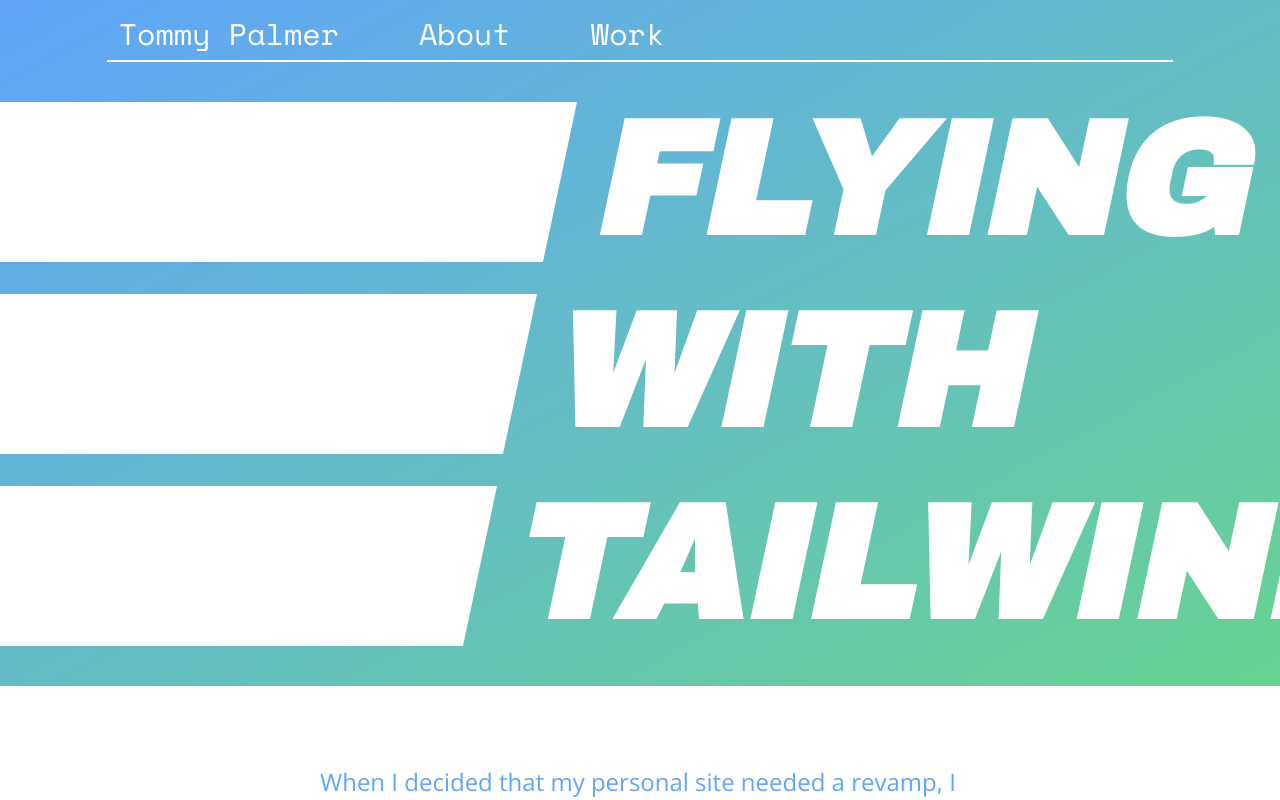
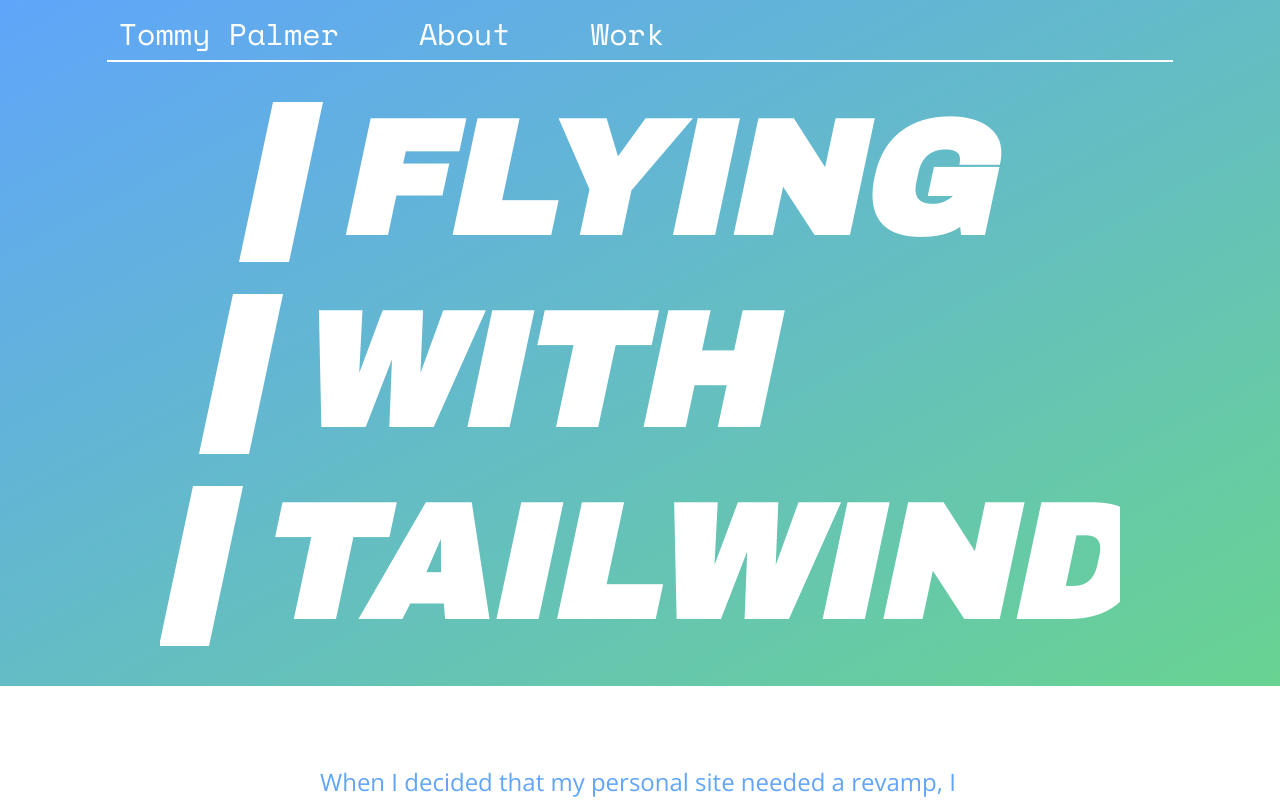
Before and after one commit to tommyp/tommyp.org, a Next.js app: page /flying-with-tailwind in a window 1280 px wide. Shown: the top 800 px of the page. Built offline with nearby package versions, Linux system fonts and the light colour scheme; what tailwindcss-border-gradients would draw is missing.

Commit message:
change header design

```diff
--- a/pages/flying-with-tailwind.js
+++ b/pages/flying-with-tailwind.js
@@ -60,18 +60,16 @@ const AnIntroToTailwind = () => {
       <Head title="Flying with Tailwind" ogImage="flying-with-tailwind.png" />
       <div className="w-full  bg-gradient-to-br from-blue-400 to-green-400 pb-10 mb:pb-20">
         <Header textColor="text-white" borderColor="border-white" />
-        <h1 className="text-5xl sm:text-7xl md:text-8xl xl:text-10xl text-white uppercase font-bold font-archivo-black  w-full overflow-hidden leading-none">
-          <div className="block -ml-32 md:-ml-64">
-            <span className="block transform -skew-x-12 border-l-200 md:border-l-400 lg:border-l-600 xl:border-l-800 border-white mb-4 md:mb-8 pl-3 md:pl-10 ml-4">
+        <h1 className="text-6xl sm:text-7xl md:text-8xl xl:text-10xl text-white uppercase font-bold font-archivo-black overflow-hidden w-full xl:w-9/12 mx-auto leading-none pl-20">
+          <span className="block transform -skew-x-12 border-l-20 md:border-l-50 border-white mb-4 md:mb-8 pl-3 md:pl-10 ml-4">
             Flying
           </span>
-            <span className="block transform -skew-x-12 border-l-200 md:border-l-400 lg:border-l-600 xl:border-l-800 border-white mb-4 md:mb-8 pl-3 md:pl-10 ml-1 sm:-ml-1 md:-ml-4 xl:-ml-6">
+          <span className="block transform -skew-x-12 border-l-20 md:border-l-50 border-white mb-4 md:mb-8 pl-3 md:pl-10 ml-1 sm:-ml-1 md:-ml-4 xl:-ml-6">
             With
           </span>
-            <span className="block transform -skew-x-12 border-l-200 md:border-l-400 lg:border-l-600 xl:border-l-800 border-white -ml-2 sm:-ml-6 md:-ml-12 xl:-ml-16 pl-3 md:pl-10">
+          <span className="block transform -skew-x-12 border-l-20 md:border-l-50 border-white -ml-2 sm:-ml-6 md:-ml-12 xl:-ml-16 pl-3 md:pl-10">
             Tailwind
           </span>
-          </div>
         </h1>
       </div>
       <main className="flex flex-col space-y-10 py-10 md:py-20 overflow-x-hidden">
@@ -83,10 +81,11 @@ const AnIntroToTailwind = () => {
             <A href="https://tailwindcss.com/">Tailwind CSS</A>.
           </P>
           <P>
-            I&apos;ve now built several projects with Tailwind, and we use Tailwind at my new job, so I feel like I&apos;ve gotten pretty
-            good with it. This post is based on a talk I gave to the Frontend
-            guild at Deliveroo just before leaving. Hopefully it gives you a
-            good idea of what Tailwind is and how to use it.
+            I&apos;ve now built several projects with Tailwind, and we use
+            Tailwind at my new job, so I feel like I&apos;ve gotten pretty good
+            with it. This post is based on a talk I gave to the Frontend guild
+            at Deliveroo just before leaving. Hopefully it gives you a good idea
+            of what Tailwind is and how to use it.
           </P>
         </Section>
         <H2>What is Tailwind?</H2>
--- a/tailwind.config.js
+++ b/tailwind.config.js
@@ -34,6 +34,8 @@ module.exports = {
       },
       borderWidth: {
         '20': '20px',
+        '50': '50px',
+        '100': '100px',
         '200': '200px',
         '400': '400px',
         '600': '600px',
```
Lines whose indentation alone changed are shown as unchanged.
